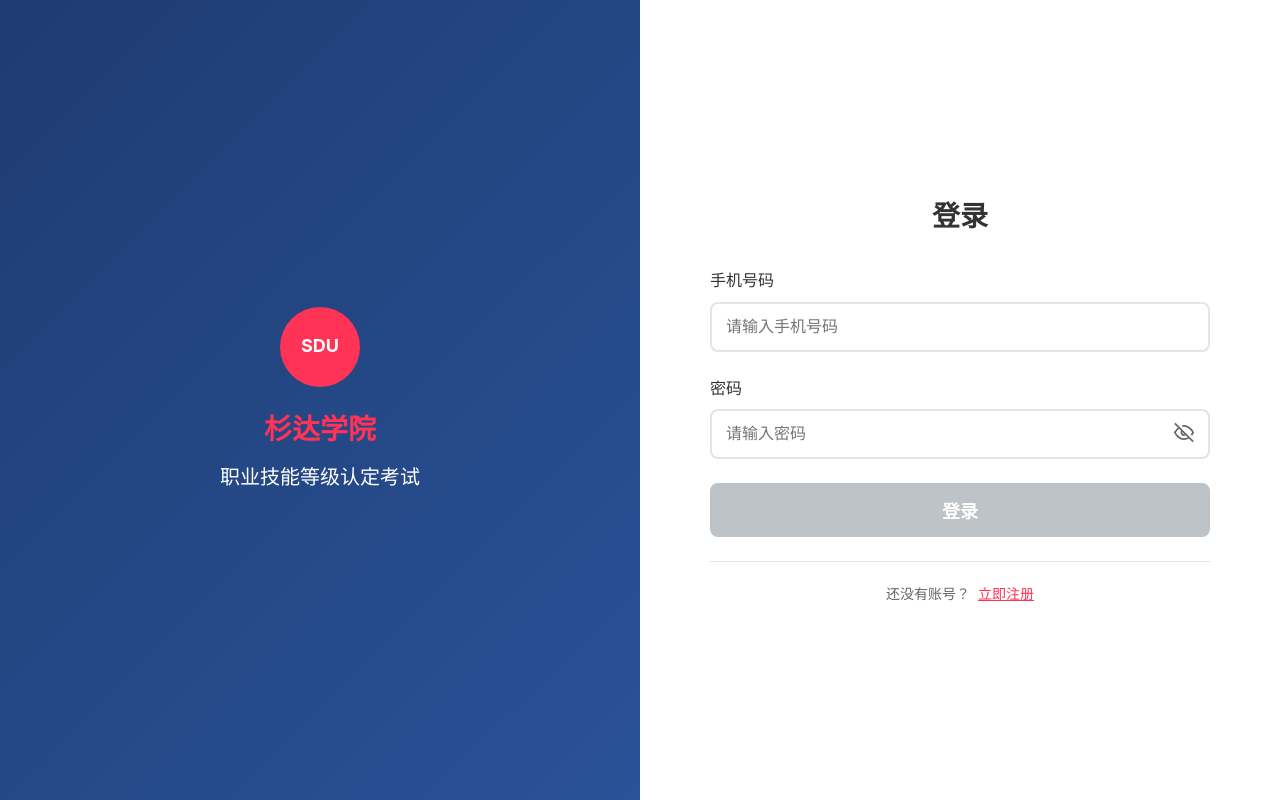
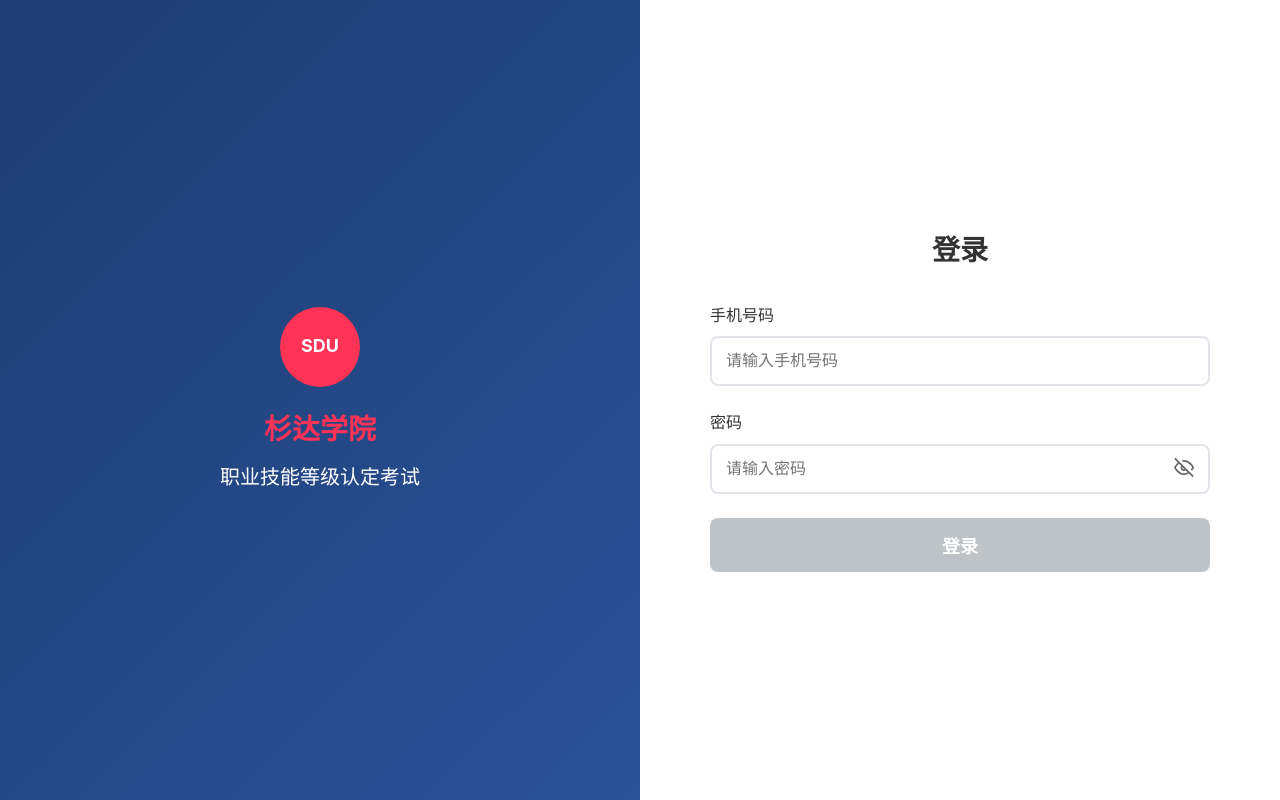
Before and after one commit to leexyuuu/Engineering-Technology, a Vue app in the folder frontend/ai-exam/: page / in a window 1280 px wide. Built offline with nearby package versions, Linux system fonts and the light colour scheme.

Commit message:
remove register enterance

```diff
--- a/frontend/ai-exam/src/components/LoginPage.vue
+++ b/frontend/ai-exam/src/components/LoginPage.vue
@@ -65,13 +65,7 @@
           {{ errorMessage }}
         </div>
 
-        <!-- 注册入口 -->
-        <div class="register-section">
-          <span class="register-text">还没有账号？</span>
-          <button @click="goToRegister" class="register-link">
-            立即注册
-          </button>
-        </div>
+        <!-- 移除注册入口 -->
       </div>
     </div>
   </div>
@@ -92,9 +86,7 @@ const togglePassword = () => {
   showPassword.value = !showPassword.value
 }
 
-const goToRegister = () => {
-  router.push('/register')
-}
+// 移除goToRegister函数
 
 const handleLogin = async () => {
   if (!username.value || !password.value) {
@@ -355,34 +347,7 @@ const handleLogin = async () => {
   text-align: center;
 }
 
-.register-section {
-  margin-top: 24px;
-  text-align: center;
-  padding-top: 20px;
-  border-top: 1px solid #e1e5e9;
-}
-
-.register-text {
-  color: #666;
-  font-size: 14px;
-  margin-right: 8px;
-}
-
-.register-link {
-  background: none;
-  border: none;
-  color: #FF3355;
-  font-size: 14px;
-  font-weight: 500;
-  cursor: pointer;
-  text-decoration: underline;
-  padding: 0;
-  margin: 0;
-}
-
-.register-link:hover {
-  color: #E62A4A;
-}
+/* 移除注册相关样式 */
 
 /* 响应式设计 */
 @media (max-width: 768px) {
```
